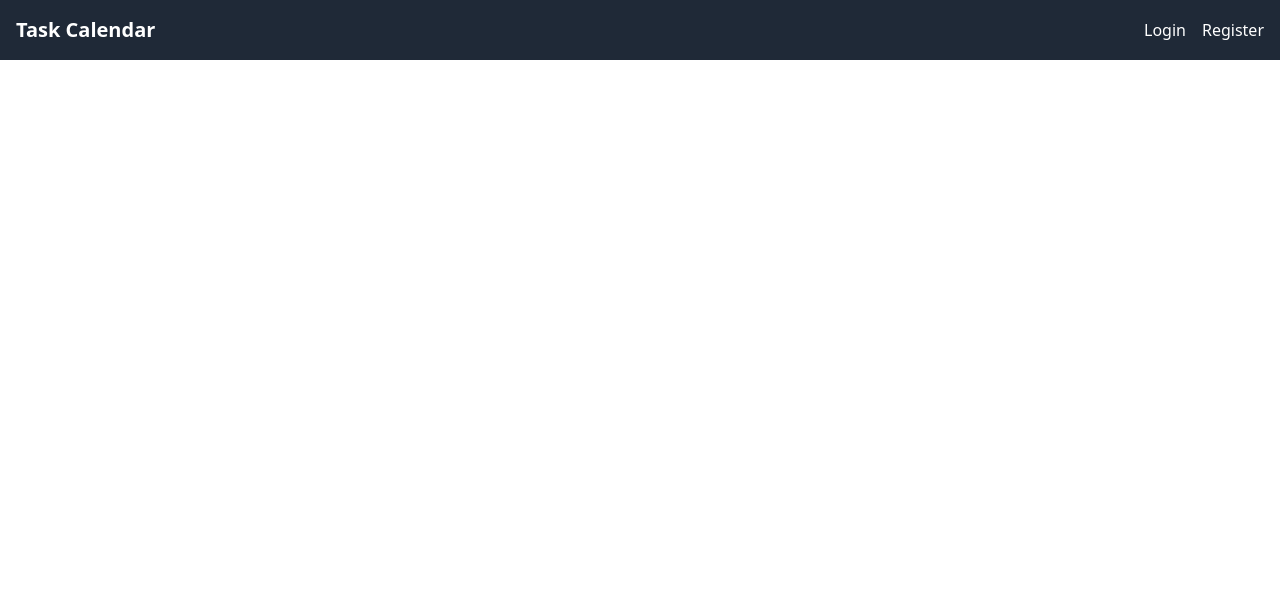
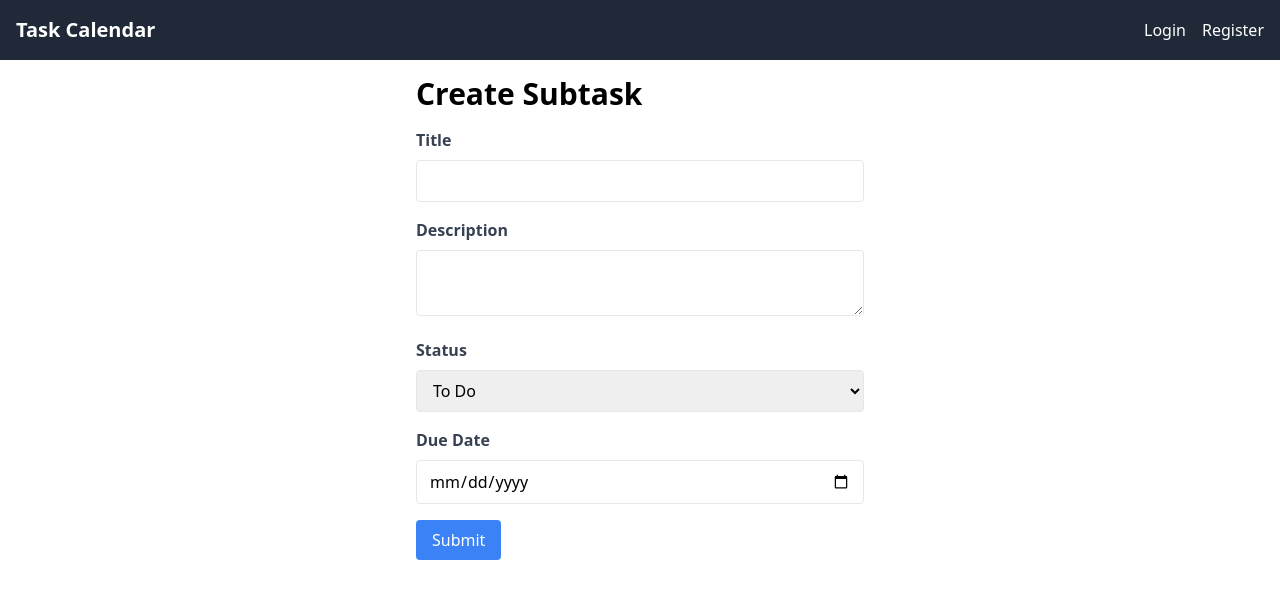
Before and after one commit to vivagarwal/TaskCalendar, a React (Vite) app in the folder frontend/: page /create-subtask/1 in a window 1280 px wide. Shown: the top 598 px of the page. Built offline with nearby package versions, Linux system fonts and the light colour scheme.

Commit message:
craeted component to add task for a project

```diff
--- a/frontend/src/App.jsx
+++ b/frontend/src/App.jsx
@@ -6,6 +6,7 @@ import Navbar from "./components/Navbar";
 import ParentTaskList from "./components/ParentTaskList";
 import ParentTaskCreate from "./components/ParentTaskCreate";
 import EditSubTask from "./components/EditSubtask";
+import CreateSubTask from "./components/CreateSubTask";
 import './index.css';
 
 const App = () => {
@@ -20,7 +21,7 @@ const App = () => {
           <Route path="/parenttasks" element={<ParentTaskList />} />
           <Route path="/create-parent-task" element={<ParentTaskCreate />} />
           <Route path="/edit-subtask/:subtaskId" element={<EditSubTask />} />
-
+          <Route path="/create-subtask/:parentId" element={<CreateSubTask />} />
         </Routes>
       </div>
     </div>
--- /dev/null
+++ b/frontend/src/components/CreateSubTask.jsx
@@ -0,0 +1,104 @@
+import React, { useState } from "react";
+import { useParams, useNavigate } from "react-router-dom";
+import axios from "axios";
+
+const CreateSubTask = () => {
+  const { parentId } = useParams();
+  const [title, setTitle] = useState("");
+  const [description, setDescription] = useState("");
+  const [status, setStatus] = useState("To Do");
+  const [dueDate, setDueDate] = useState("");
+  const navigate = useNavigate();
+
+  const handleSubmit = (e) => {
+    e.preventDefault();
+
+    axios
+      .post(
+        `http://localhost:8080/subtasks/${parentId}`,
+        { title, description, status, dueDate },
+        {
+          headers: { Authorization: `Bearer ${localStorage.getItem("token")}` },
+        }
+      )
+      .then(() => {
+        navigate("/parenttasks");
+      })
+      .catch((error) => {
+        console.error("Error creating subtask:", error);
+      });
+  };
+
+  return (
+    <form onSubmit={handleSubmit} className="max-w-md mx-auto">
+      <h1 className="text-3xl font-bold mb-4">Create Subtask</h1>
+      <div className="mb-4">
+        <label htmlFor="title" className="block text-gray-700 font-bold mb-2">
+          Title
+        </label>
+        <input
+          type="text"
+          id="title"
+          className="w-full px-3 py-2 border rounded"
+          value={title}
+          onChange={(e) => setTitle(e.target.value)}
+          required
+        />
+      </div>
+      <div className="mb-4">
+        <label
+          htmlFor="description"
+          className="block text-gray-700 font-bold mb-2"
+        >
+          Description
+        </label>
+        <textarea
+          id="description"
+          className="w-full px-3 py-2 border rounded"
+          value={description}
+          onChange={(e) => setDescription(e.target.value)}
+          required
+        ></textarea>
+      </div>
+      <div className="mb-4">
+        <label htmlFor="status" className="block text-gray-700 font-bold mb-2">
+          Status
+        </label>
+        <select
+          id="status"
+          className="w-full px-3 py-2 border rounded"
+          value={status}
+          onChange={(e) => setStatus(e.target.value)}
+          required
+        >
+          <option value="To Do">To Do</option>
+          <option value="In Progress">In Progress</option>
+          <option value="Completed">Completed</option>
+          <option value="Postponed">Postponed</option>
+          <option value="Suspended">Suspended</option>
+        </select>
+      </div>
+      <div className="mb-4">
+        <label htmlFor="dueDate" className="block text-gray-700 font-bold mb-2">
+          Due Date
+        </label>
+        <input
+          type="date"
+          id="dueDate"
+          className="w-full px-3 py-2 border rounded"
+          value={dueDate}
+          onChange={(e) => setDueDate(e.target.value)}
+          required
+        />
+      </div>
+      <button
+        type="submit"
+        className="bg-blue-500 text-white py-2 px-4 rounded"
+      >
+        Submit
+      </button>
+    </form>
+  );
+};
+
+export default CreateSubTask;
--- a/frontend/src/components/ParentTaskList.jsx
+++ b/frontend/src/components/ParentTaskList.jsx
@@ -161,9 +161,18 @@ const ParentTaskList = () => {
         className="bg-green-500 text-white py-2 px-4 rounded mb-4"
         onClick={() => navigate("/create-parent-task")}
       >
-        Create Task
+        Create Project
       </button>
 
+      {/* Conditionally render "Create Task" button only when a task is selected */}
+      {selectedTask && (
+        <button
+          className="bg-blue-500 text-white py-2 px-4 rounded mb-4"
+          onClick={() => navigate(`/create-subtask/${selectedTask.id}`)}
+        >
+          Create Task
+        </button>
+      )}
 
       <div className="grid grid-cols-1 md:grid-cols-3 gap-4">
         {tasks.map((task) => (
@@ -212,7 +221,7 @@ const ParentTaskList = () => {
                       className="bg-blue-500 text-white py-1 px-2 rounded"
                       onClick={() => navigate(`/edit-subtask/${subtask._id}`)}
                     >
-                      Update
+                      Edit
                     </button>
                     <button
                       className="bg-red-500 text-white py-1 px-2 rounded ml-2"
```
